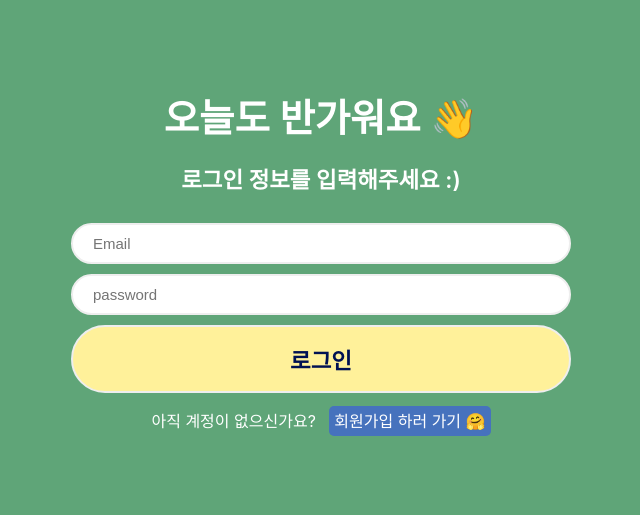
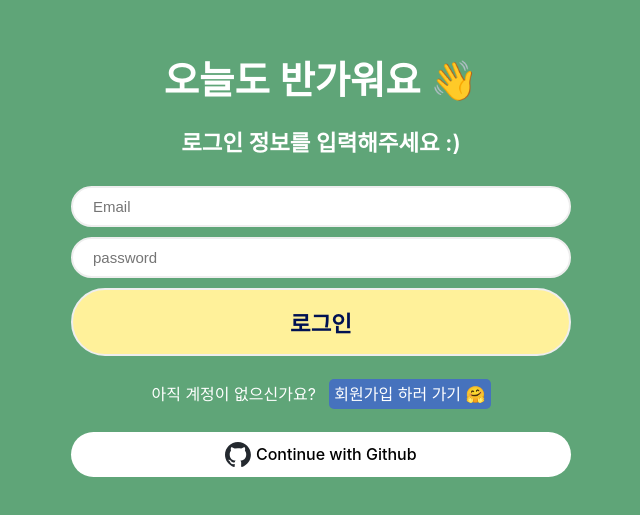
Before and after one commit to developer-jyyun/my-sns, a React (Vite) app in the folder my-sns/: page /signin in a window 1280 px wide. Shown: the part 131-646 px from the top of the page, without its empty margins (319-959 px from the left). Built offline with nearby package versions, Linux system fonts and the light colour scheme.

Commit message:
Feat: Add github login

```diff
--- a/my-sns/src/Pages/SignIn.tsx
+++ b/my-sns/src/Pages/SignIn.tsx
@@ -12,6 +12,7 @@ import {
   Title,
   Wrapper,
 } from "../components/auth-components";
+import GithubLoginBtn from "../components/GithubLoginBtn";
 export default function SignIn() {
   const navigate = useNavigate();
   const [email, setEmail] = useState("");
@@ -74,12 +75,12 @@ export default function SignIn() {
         />
         {error !== "" ? <ErrMsg>{error}</ErrMsg> : null}
         <Input type="submit" value={isLoading ? "loading..." : "로그인"} />
-        <Switcher>
-          {" "}
-          아직 계정이 없으신가요? &nbsp;&nbsp;
-          <Link to="/signup">회원가입 하러 가기 🤗</Link>
-        </Switcher>
       </Form>
+      <Switcher>
+        아직 계정이 없으신가요? &nbsp;&nbsp;
+        <Link to="/signup">회원가입 하러 가기 🤗</Link>
+      </Switcher>
+      <GithubLoginBtn />
     </Wrapper>
   );
 }
--- a/my-sns/src/Pages/SignUp.tsx
+++ b/my-sns/src/Pages/SignUp.tsx
@@ -12,6 +12,7 @@ import {
   Title,
   Wrapper,
 } from "../components/auth-components";
+import GithubLoginBtn from "../components/GithubLoginBtn";
 
 // const errors ={
 //     "auth/email-already-in-use":"이미 가입된 이메일 주소입니다."
@@ -101,11 +102,12 @@ export default function SignUp() {
         {error !== "" ? <ErrMsg>{error}</ErrMsg> : null}
         {/* <ErrMsg>error</ErrMsg> */}
         <Input type="submit" value={isLoading ? "loading..." : "회원가입"} />
-        <Switcher>
-          이미 계정이 있으신가요? &nbsp;&nbsp;
-          <Link to="/signin">로그인 하러 가기 🤗 </Link>
-        </Switcher>
       </Form>
+      <Switcher>
+        이미 계정이 있으신가요? &nbsp;&nbsp;
+        <Link to="/signin">로그인 하러 가기 🤗 </Link>
+      </Switcher>
+      <GithubLoginBtn />
     </Wrapper>
   );
 }
--- /dev/null
+++ b/my-sns/src/components/GithubLoginBtn.tsx
@@ -0,0 +1,44 @@
+import React from "react";
+import { GithubAuthProvider, signInWithPopup } from "firebase/auth";
+import { useNavigate } from "react-router-dom";
+import { styled } from "styled-components";
+import { auth } from "../firebase";
+
+export default function GithubLoginBtn() {
+  const navigate = useNavigate();
+  const onClick = async () => {
+    try {
+      const provider = new GithubAuthProvider();
+      await signInWithPopup(auth, provider);
+      navigate("/");
+    } catch (error) {
+      console.error(error);
+    }
+  };
+  return (
+    <Button onClick={onClick}>
+      <Logo src="/github-logo.svg"></Logo>
+      Continue with Github
+    </Button>
+  );
+}
+
+const Button = styled.span`
+  margin-top: 30px;
+  background-color: white;
+  font-weight: 500;
+  width: 100%;
+  color: black;
+  padding: 10px 20px;
+  border-radius: 50px;
+  border: 0;
+  display: flex;
+  gap: 5px;
+  align-items: center;
+  justify-content: center;
+  cursor: pointer;
+`;
+
+const Logo = styled.img`
+  height: 25px;
+`;
--- a/my-sns/src/components/auth-components.ts
+++ b/my-sns/src/components/auth-components.ts
@@ -1,7 +1,7 @@
 import { styled } from "styled-components";
 
 export const Switcher = styled.p`
-  margin: 10px auto;
+  margin: 30px auto 0;
   a {
     background: #4672bd;
     padding: 5px;
```
Also changed, not shown: my-sns/public/github-logo.svg (added).
